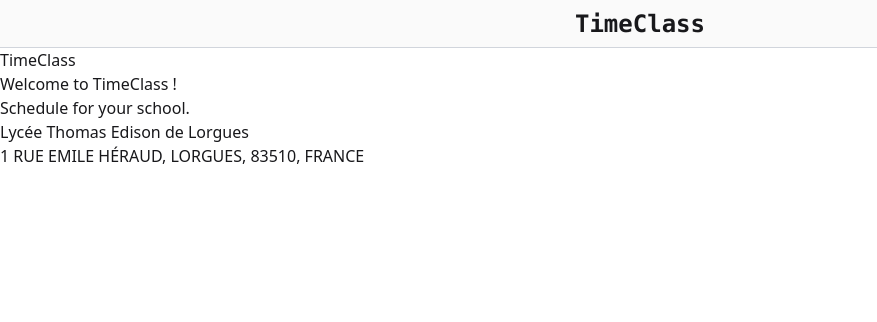
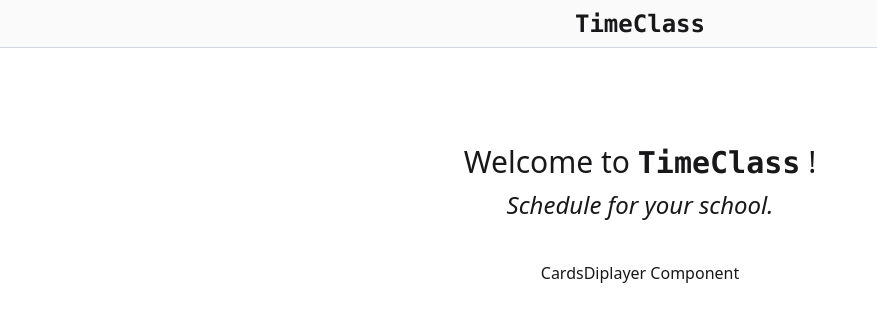
Before and after one commit to Oignontom8283/timeclass, a React (Vite) app: page / in a window 1280 px wide. Shown: the top 322 px of the page, without its empty margins (0-877 px from the left). Built offline with nearby package versions, Linux system fonts and the light colour scheme.

Commit message:
feat: Implement CardsDiplayer and Card components; update Home layout for improved structure

```diff
--- /dev/null
+++ b/src/components/Card.tsx
@@ -0,0 +1,8 @@
+
+export default function Card() {
+  return (
+    <div>
+      Card Component
+    </div>
+  )
+}
--- /dev/null
+++ b/src/components/CardsDiplayer.tsx
@@ -0,0 +1,8 @@
+
+export default function CardsDiplayer() {
+  return (
+    <div>
+      CardsDiplayer Component
+    </div>
+  )
+}
--- a/src/pages/Home.tsx
+++ b/src/pages/Home.tsx
@@ -1,24 +1,16 @@
-import { useData } from "../contexts/DataContext";
-import { addressFormatter } from "../utils/formatters";
+import CardsDiplayer from "../components/CardsDiplayer";
 
 export default function Home() {
 
-  const data = useData();
-
   return (
-    <div>
-      <div>
-        <h1>TimeClass</h1>
-        <p>Welcome to TimeClass !<br/> Schedule for your school.</p>
+    <div className="flex flex-col items-center min-h-0 grow">
+      <div className="mt-24 flex flex-col items-center justify-center gap-2">
+        <p className="text-3xl">Welcome to <span className="font-bold font-mono">TimeClass</span> !</p>
+        <p className="text-2xl italic">Schedule for your school.</p>
       </div>
-      <ul>
-        {data.schools.map(school => (
-          <li key={school.id}>
-            <h2>{school.name.original}</h2>
-            <p>{addressFormatter(school.address)}</p>
-          </li>
-        ))}
-      </ul>
+      <div className="mt-10">
+        <CardsDiplayer />
+      </div>
     </div>
   );
 };
```
